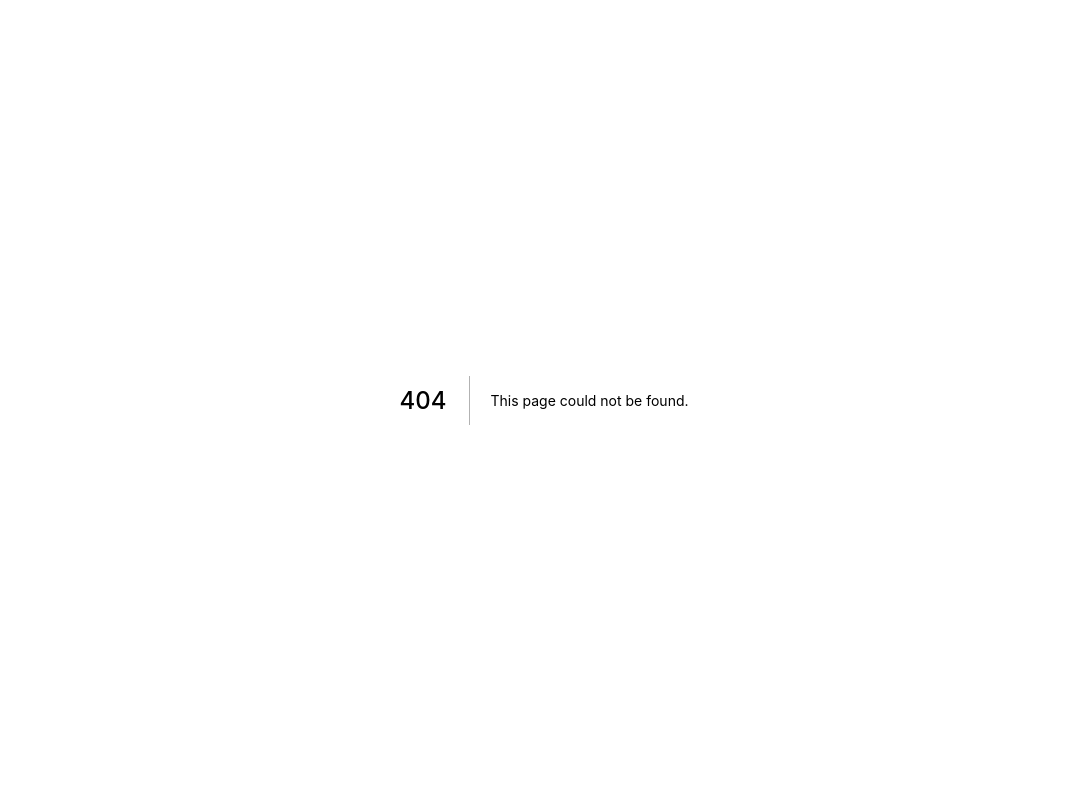
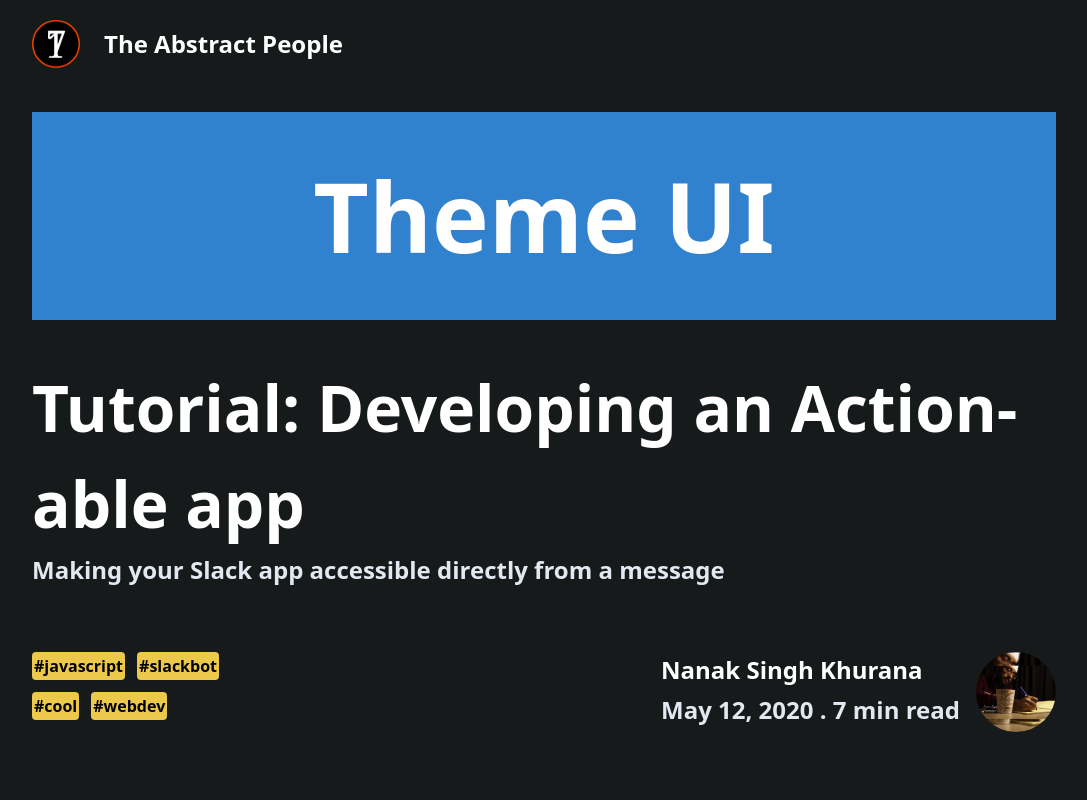
Before and after one commit to dhruv10/project-tap, a Next.js app: page /testing in a window 1280 px wide. Before the commit this address had no page. Shown: the top 800 px of the page, without its empty margins (96-1183 px from the left). Built offline with nearby package versions, Linux system fonts and the light colour scheme.

Commit message:
content: adding Anusha's article

```diff
--- /dev/null
+++ b/pages/testing.tsx
@@ -0,0 +1,128 @@
+import React from 'react';
+import Head from 'next/head';
+import Link from 'next/link';
+
+// Components
+import Footer from '../components/footer';
+
+// Images
+const TAPLogo = '/images/tap_logo.svg';
+const Nanak = '/images/nanak.jpg';
+
+const Prayag = () => (
+  <div className='bg-dark-primary'>
+    <div className='px-32'>
+      <Head>
+        <title>Theme</title>
+        <link rel='icon' href='/favicon.ico' />
+      </Head>
+
+      <section className='py-2'>
+        <div className='w-1/3'>
+          <Link href='./index'>
+            <a>
+              <div className='flex'>
+                <img src={TAPLogo} className='w-12' alt='TAPLogo' />
+                <p className='text-white text-2xl font-bold leading-none p-6'>
+                  The Abstract People
+                </p>
+              </div>
+            </a>
+          </Link>
+        </div>
+      </section>
+
+      <section className='py-6'>
+        <div className='flex content-center justify-center bg-blue-600'>
+          <div className='py-8 text-white text-8xl font-bold'>Theme UI</div>
+        </div>
+      </section>
+
+      <section className='py-4'>
+        <div className='text-white text-6xl font-bold'>
+          Tutorial: Developing an Action-able app
+        </div>
+        <div className='text-gray-300 text-2xl font-semibold'>
+          Making your Slack app accessible directly from a message
+        </div>
+      </section>
+
+      <section className='py-12'>
+        <div className='flex h-20 justify-between'>
+          <div className=''>
+            <div className='flex flex-col'>
+              <div className='flex flex-row'>
+                <div className='rounded border-2 bg-yellow-500 border-yellow-500'>
+                  <div className='text-black font-bold text-center'>
+                    #javascript
+                  </div>
+                </div>
+                <div className='ml-3 rounded border-2 bg-yellow-500 border-yellow-500'>
+                  <div className='text-black font-bold text-center'>
+                    #slackbot
+                  </div>
+                </div>
+              </div>
+              <div className='flex flex-row'>
+                <div className='mt-3 rounded border-2 bg-yellow-500 border-yellow-500'>
+                  <div className='text-black font-bold text-center'>#cool</div>
+                </div>
+                <div className='ml-3 mt-3 rounded border-2 bg-yellow-500 border-yellow-500'>
+                  <div className='text-black font-bold text-center'>
+                    #webdev
+                  </div>
+                </div>
+              </div>
+            </div>
+          </div>
+          <div className=''>
+            <div className='grid content-end grid-rows-2 grid-flow-col'>
+              <p className='row-span-1 col-span-10 text-2xl text-white font-semibold'>
+                Nanak Singh Khurana
+              </p>
+              <p className='row-span-1 col-span-10 text-2xl text-gray-300 pr-4 font-semibold'>
+                May 12, 2020 . 7 min read
+              </p>
+              <img
+                src={Nanak}
+                className='h-auto w-20 row-span-2 w-10 rounded-full'
+              />
+            </div>
+          </div>
+        </div>
+      </section>
+
+      <section className='pt-8 text-gray-300 font-semibold text-3xl'>
+        Tezos Commons supports the ideas, individuals and organizations
+        dedicated to building the digital commonwealth.<br></br>
+        <br></br>
+        We empower the community to be the architects through bootstrapping
+        local communities, communications, promotion, education, funding open
+        source initiatives and advocacy.<br></br>Tezos Commons supports the
+        ideas, individuals and organizations dedicated to building the digital
+        commonwealth.<br></br>
+        <br></br>We empower the community to be the architects through
+        bootstrapping local communities, communications, promotion, education,
+        funding open source initiatives and advocacy.<br></br>
+        <br></br>
+        Tezos Commons supports the ideas, individuals and organizations
+        dedicated to building the digital commonwealth.<br></br>
+        <br></br>
+        We empower the community to be the architects through bootstrapping
+        local communities, communications, promotion, education, funding open
+        source initiatives and advocacy.<br></br>Tezos Commons supports the
+        ideas, individuals and orgnizations dedicated to building the digital
+        commonwealth.<br></br>
+        <br></br>We empower the community to be the architects through
+        bootstrapping local communities, communications, promotion, education,
+        funding open source initiatives and advocacy.
+      </section>
+    </div>
+
+    <div>
+      <Footer />
+    </div>
+  </div>
+);
+
+export default Prayag;
--- a/pages/theme.tsx
+++ b/pages/theme.tsx
@@ -7,13 +7,13 @@
 
 // Images
 const TAPLogo = '/images/tap_logo.svg';
-const Nanak = '/images/nanak.jpg';
+const Anusha = '/images/anusha.jpg';
 
 const theme = () => (
   <div className='bg-dark-primary'>
     <div className='px-32'>
       <Head>
-        <title>Theme</title>
+        <title>Prayag Institute of Music Allahbad</title>
         <link rel='icon' href='/favicon.ico' />
       </Head>
 
@@ -34,16 +34,18 @@
 
       <section className='py-6'>
         <div className='flex content-center justify-center bg-blue-600'>
-          <div className='py-8 text-white text-8xl font-bold'>Theme UI</div>
+          <div className='py-8 text-white text-8xl font-bold'>
+            Prayag Institute of Music Allahbad
+          </div>
         </div>
       </section>
 
       <section className='py-4'>
         <div className='text-white text-6xl font-bold'>
-          Tutorial: Developing an Action-able app
+          A note on Junior Diploma from Prayag Institute of Music Allahbad
         </div>
         <div className='text-gray-300 text-2xl font-semibold'>
-          Making your Slack app accessible directly from a message
+          From a 4th year student pursuing senior diploma in music
         </div>
       </section>
 
@@ -53,23 +55,23 @@
             <div className='flex flex-col'>
               <div className='flex flex-row'>
                 <div className='rounded border-2 bg-yellow-500 border-yellow-500'>
-                  <div className='text-black font-bold text-center'>
-                    #javascript
-                  </div>
+                  <div className='text-black font-bold text-center'>#music</div>
                 </div>
                 <div className='ml-3 rounded border-2 bg-yellow-500 border-yellow-500'>
                   <div className='text-black font-bold text-center'>
-                    #slackbot
+                    #prayag
                   </div>
                 </div>
               </div>
               <div className='flex flex-row'>
                 <div className='mt-3 rounded border-2 bg-yellow-500 border-yellow-500'>
-                  <div className='text-black font-bold text-center'>#cool</div>
+                  <div className='text-black font-bold text-center'>
+                    #allahbad
+                  </div>
                 </div>
                 <div className='ml-3 mt-3 rounded border-2 bg-yellow-500 border-yellow-500'>
                   <div className='text-black font-bold text-center'>
-                    #webdev
+                    #institute
                   </div>
                 </div>
               </div>
@@ -78,13 +80,13 @@
           <div className=''>
             <div className='grid content-end grid-rows-2 grid-flow-col'>
               <p className='row-span-1 col-span-10 text-2xl text-white font-semibold'>
-                Nanak Singh Khurana
+                Anusha Bhatnagar
               </p>
               <p className='row-span-1 col-span-10 text-2xl text-gray-300 pr-4 font-semibold'>
-                May 12, 2020 . 7 min read
+                Sep 26, 2020 . 7 min read
               </p>
               <img
-                src={Nanak}
+                src={Anusha}
                 className='h-auto w-20 row-span-2 w-10 rounded-full'
               />
             </div>
@@ -93,29 +95,58 @@
       </section>
 
       <section className='pt-8 text-gray-300 font-semibold text-3xl'>
-        Tezos Commons supports the ideas, individuals and organizations
-        dedicated to building the digital commonwealth.<br></br>
+        Prayag institute of music is one of the finest institutes which give you
+        the chance to make your career in music. It is also named as “PRAYAG
+        SANGEET SAMITI”. This organization was established in 1926. It also
+        organizes events, competitions, and many more to revive taste and
+        devotion towards the art of music amongst the people. And reward
+        students with rewards and certificates. This organization is having a
+        high reputation for consistently upholding the highest and the richest
+        traditions of this sublime art. Youngsters who want to learn Classical
+        Hindustani music can apply here with no doubt. Not only in vocals but
+        students and whosoever want to get a diploma in any of the instruments
+        like sitar, harmonium, flute, veena, etc. can also get admission to this
+        prestigious organization.
         <br></br>
-        We empower the community to be the architects through bootstrapping
-        local communities, communications, promotion, education, funding open
-        source initiatives and advocacy.<br></br>Tezos Commons supports the
-        ideas, individuals and organizations dedicated to building the digital
-        commonwealth.<br></br>
-        <br></br>We empower the community to be the architects through
-        bootstrapping local communities, communications, promotion, education,
-        funding open source initiatives and advocacy.<br></br>
+        Nowadays, people are also making a career in music because they want to
+        follow their passion, their dreams, and I am one of them. I am also a
+        student of this organization and just completed my junior diploma and
+        now pursuing a senior diploma. I have experience of 3 years in this
+        music institute. And I feel that in these 3 years I have improved myself
+        so well. I get hesitant whenever I have to sing or perform something,
+        slowly and gradually, people and the teachers gave me the motivation and
+        the confidence to perform on stage. Now I have that inner confidence
+        that we need when we are on stage. If you have that art of music then
+        you can pursue this line also.
         <br></br>
-        Tezos Commons supports the ideas, individuals and organizations
-        dedicated to building the digital commonwealth.<br></br>
+        There are many advantages for the students which we don’t found in any
+        other big institutes of music which are as follows:
         <br></br>
-        We empower the community to be the architects through bootstrapping
-        local communities, communications, promotion, education, funding open
-        source initiatives and advocacy.<br></br>Tezos Commons supports the
-        ideas, individuals and orgnizations dedicated to building the digital
-        commonwealth.<br></br>
-        <br></br>We empower the community to be the architects through
-        bootstrapping local communities, communications, promotion, education,
-        funding open source initiatives and advocacy.
+        <b>1. CAN COMPLETE THEIR DIPLOMA FROM ANYWHERE IN INDIA.</b>
+        <br></br>
+        The main Prayag institute for music is in Allahabad. So it is not
+        necessary that if you want to apply you have to go to Allahabad or if
+        you want the diploma you have to study there, it is not necessary. You
+        can apply online and you can learn anywhere in India with the teachers
+        or guru’s you are comfortable with. Exams (theoretical and practical) of
+        this institute is done all over India.
+        <br></br>
+        <b>
+          2.THE STUDENTS WHO HAVE THAT PASSION AND ART BUT CANNOT AFFORD THE
+          COURSE
+        </b>
+        <br></br>
+        The students who have the talent to learn and have a passion for music,
+        Prayag institution is the best place for them to learn. Many big
+        institutions and their courses of music are way too expensive that
+        students who can’t afford it cannot take admission there. But Prayag
+        sangeet samiti offers courses that are affordable to most of them.
+        <br></br>
+        Today’s youth prefer more light songs, rock songs, and much more. Prayag
+        sangeet samiti is the organization which aims to show the culture and
+        the tradition we have in the past, the way we respect the guru’s who
+        teach music to us, the way we learn our own Hindustani music to the
+        coming generations. Thank you for reading.
       </section>
     </div>
 
```
Also changed, not shown: lib/articles.js (+7 -7 lines), public/images/anusha.jpg (added), public/images/prayagpic.jpg (added).
